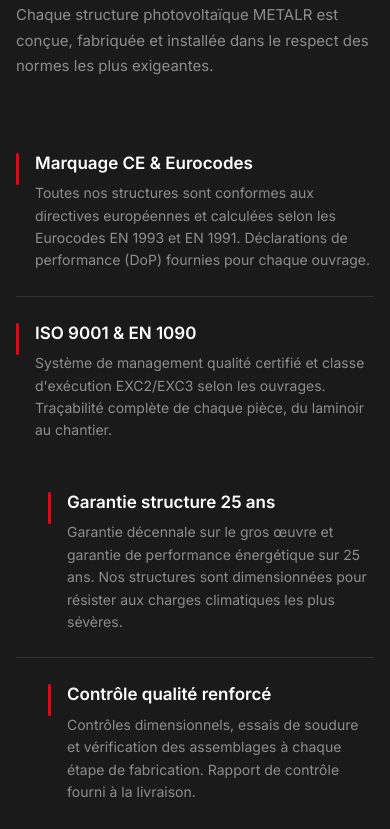
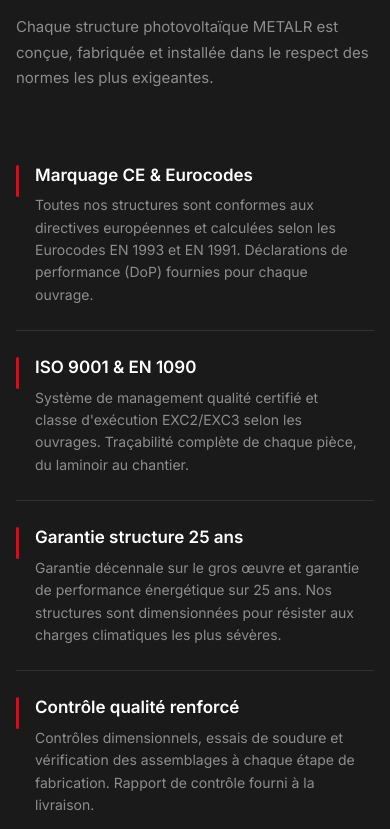
Before and after one commit to MetalR-dev/MetalR, a React (Vite) app: page /solutions/photovoltaique in a window 390 px wide. Shown: the part 5064-5893 px from the top of the page. Built offline with nearby package versions, Linux system fonts and the light colour scheme; no server answers; the database is empty.

Commit message:
fix: photovoltaique mobile - dark section padding, certifications single column, CTA buttons stacked

```diff
--- a/src/pages/PhotovoltaiquePage.tsx
+++ b/src/pages/PhotovoltaiquePage.tsx
@@ -480,7 +480,7 @@
       </section>
 
       {/* Normes et certifications — Dark band 2 columns */}
-      <section style={{ backgroundColor: "#1A1A1A", borderRadius: 24, maxWidth: 1280, margin: "0 auto 80px", padding: "56px 48px" }}>
+      <section className="mx-4 sm:mx-auto" style={{ backgroundColor: "#1A1A1A", borderRadius: 24, maxWidth: 1280, marginBottom: 80, padding: "40px 24px" }} >
         <motion.div
           initial={{ opacity: 0, y: 20 }}
           whileInView={{ opacity: 1, y: 0 }}
@@ -497,7 +497,7 @@
           </p>
         </motion.div>
 
-        <div style={{ display: "grid", gridTemplateColumns: "1fr 1px 1fr", gap: 0 }}>
+        <div className="grid grid-cols-1 lg:grid-cols-[1fr_1px_1fr]" style={{ gap: 0 }}>
           {/* Left column */}
           <div>
             {certifications.slice(0, 2).map((cert, i) => (
@@ -508,12 +508,12 @@
                 transition={{ duration: 0.5, delay: i * 0.1, ease: [0.22, 1, 0.36, 1] }}
                 viewport={{ once: true }}
                 style={{
-                  padding: "24px 32px 24px 0",
-                  borderBottom: i < 1 ? "1px solid rgba(255,255,255,0.1)" : "none",
+                  padding: "24px 16px 24px 0",
+                  borderBottom: "1px solid rgba(255,255,255,0.1)",
                 }}
               >
                 <div style={{ display: "flex", alignItems: "flex-start", gap: 16 }}>
-                  <div style={{ width: 3, height: 32, backgroundColor: "#E40714", borderRadius: 2, flexShrink: 0, marginTop: 2 }} />
+                  <div style={{ width: 3, minHeight: 32, backgroundColor: "#E40714", borderRadius: 2, flexShrink: 0, marginTop: 2 }} />
                   <div>
                     <h3 style={{ fontSize: 17, fontWeight: 600, color: "#FFFFFF", marginBottom: 6 }}>{cert.title}</h3>
                     <p style={{ color: "rgba(255,255,255,0.5)", fontSize: 14, lineHeight: 1.6 }}>{cert.desc}</p>
@@ -523,8 +523,8 @@
             ))}
           </div>
 
-          {/* Vertical separator */}
-          <div style={{ backgroundColor: "rgba(255,255,255,0.1)" }} />
+          {/* Vertical separator — hidden on mobile */}
+          <div className="hidden lg:block" style={{ backgroundColor: "rgba(255,255,255,0.1)" }} />
 
           {/* Right column */}
           <div>
@@ -536,12 +536,12 @@
                 transition={{ duration: 0.5, delay: (i + 2) * 0.1, ease: [0.22, 1, 0.36, 1] }}
                 viewport={{ once: true }}
                 style={{
-                  padding: "24px 0 24px 32px",
+                  padding: "24px 0 24px 0",
                   borderBottom: i < 1 ? "1px solid rgba(255,255,255,0.1)" : "none",
                 }}
               >
                 <div style={{ display: "flex", alignItems: "flex-start", gap: 16 }}>
-                  <div style={{ width: 3, height: 32, backgroundColor: "#E40714", borderRadius: 2, flexShrink: 0, marginTop: 2 }} />
+                  <div style={{ width: 3, minHeight: 32, backgroundColor: "#E40714", borderRadius: 2, flexShrink: 0, marginTop: 2 }} />
                   <div>
                     <h3 style={{ fontSize: 17, fontWeight: 600, color: "#FFFFFF", marginBottom: 6 }}>{cert.title}</h3>
                     <p style={{ color: "rgba(255,255,255,0.5)", fontSize: 14, lineHeight: 1.6 }}>{cert.desc}</p>
@@ -728,7 +728,7 @@
               {t("photovoltaique.ctaDesc")}
             </p>
           </div>
-          <div style={{ display: "flex", gap: 12, flexShrink: 0 }}>
+          <div className="flex flex-col sm:flex-row" style={{ gap: 12, flexShrink: 0 }}>
             <Link to="/contact">
               <motion.button
                 whileHover={{ scale: 1.02 }}
```
